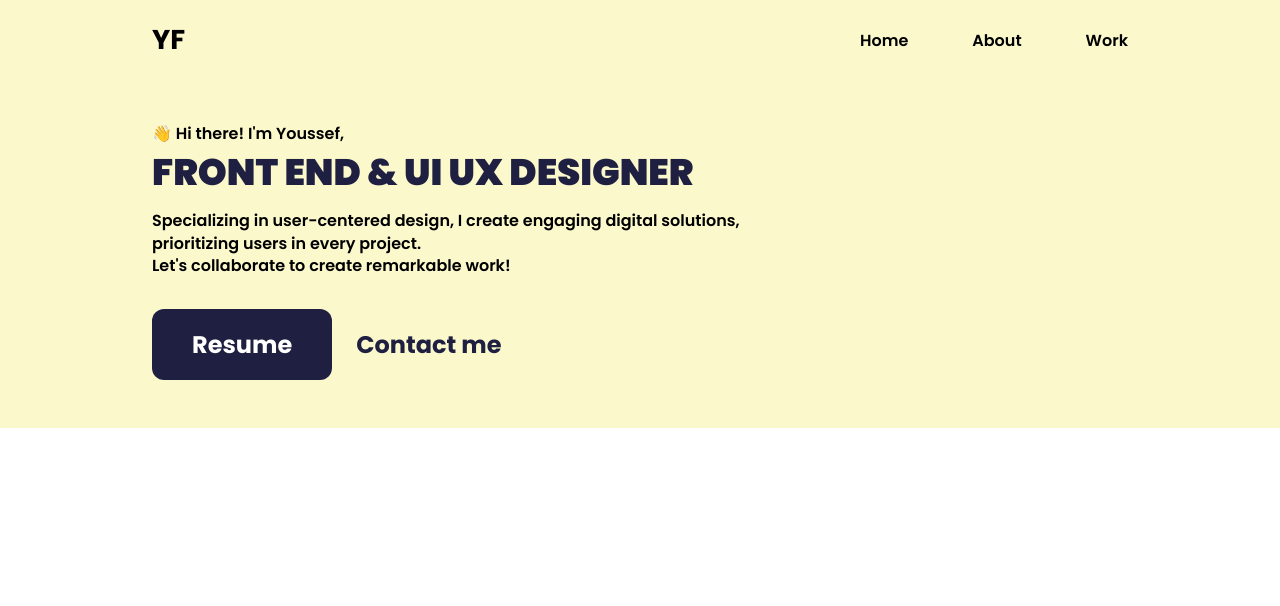
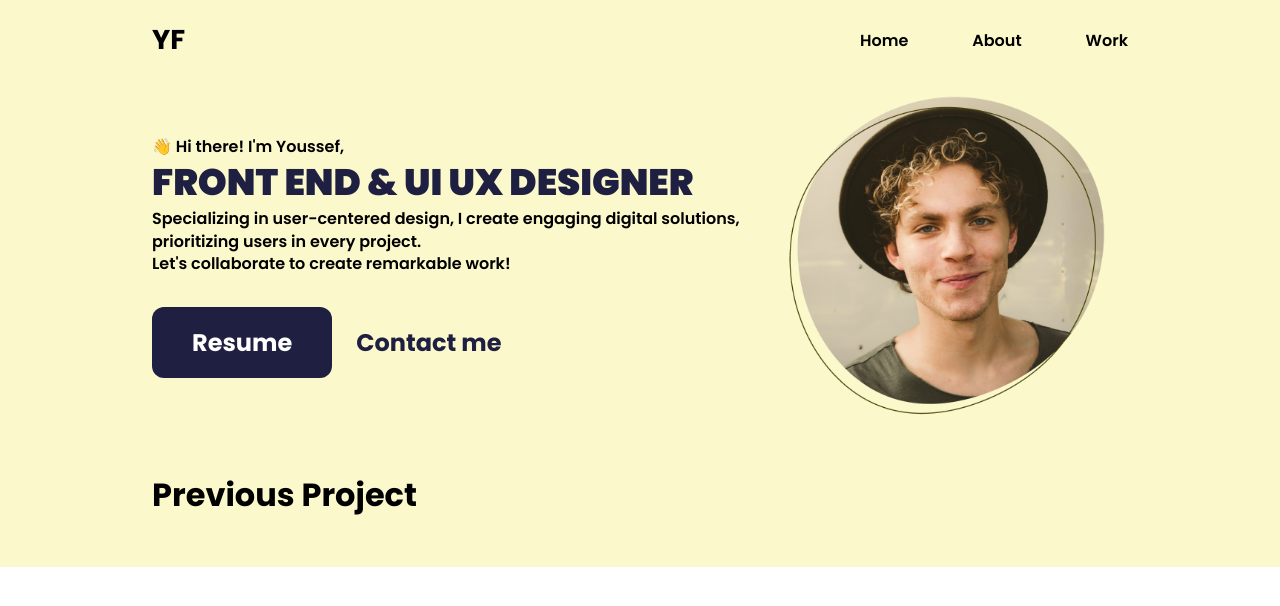
Before and after one commit to YoussefFarhat22/Portfolio_2024, a plain HTML site: page index.html in a window 1280 px wide. Drawn offline with Linux system fonts and the light colour scheme.

Commit message:
add avatar

```diff
--- a/index.html
+++ b/index.html
@@ -30,6 +30,7 @@
             <a href="#"><i class="fa-brands fa-github"></i></a>
           </div> -->
         </div>
+        <div class="intro-container">
           <div class="hero-intro">
             <div class="hero-text">
               <p class="title1">👋 Hi there! I'm Youssef,</p>
@@ -47,6 +48,14 @@
               <a class="contact">Contact me</a>
             </div>
           </div>
+          <div>
+            <img src="images/avatar.PNG" alt="" class="avatar" />
+          </div>
+        </div>
+      </div>
+
+      <div class="projects-section">
+        <h1>Previous Project</h1>
       </div>
     </div>
   </body>
--- a/styles.css
+++ b/styles.css
@@ -25,18 +25,26 @@ ul{
 
   display: flex;
   flex-direction: column;
-  justify-content: center;
+
+
+  overflow-x: hidden;
+  background-color: #FBF8CC;
+
+}
+
+.intro-container{
+  display: flex;
   align-items: center;
-  overflow-x: hidden;
 
+  justify-content: space-between;
 }
 
 .hero-section{
   display: flex;
   flex-direction: column;
 
-  gap: 64px;
-  background-color: #FBF8CC;
+  gap: 32px;
+
   padding-inline:9.5rem;
   padding-top: 1.2rem;
   padding-bottom: 3rem;
@@ -120,7 +128,7 @@ ul{
 font-size: 2.3rem;
 font-weight: 900;
 color: #1F2041;
-margin-bottom: 0.5rem;
+line-height: 1.2;
 }
 
 .hero-intro{
@@ -128,11 +136,14 @@ margin-bottom: 0.5rem;
   flex-direction: column;
   gap: 32px;
 }
+
+
 .hero-text{
   display: flex;
   flex-direction: column;
   gap: 4px;
 }
+
 .CTAs{
   display: flex;
   align-items: center;
@@ -140,6 +151,18 @@ margin-bottom: 0.5rem;
 
 }
 
+.avatar{
+  max-width: 350px;
+  max-height: 350px;
+  margin-left: 15px;
+}
+
+.projects-section{
+
+  padding-inline:9.5rem;
+
+  padding-bottom: 3rem;
+}
 @media (max-width:560px){
 
   .hero-section{
@@ -195,4 +218,11 @@ margin-bottom: 0.5rem;
   .logo{
     margin-top: .7rem;
   }
+  .intro-container{
+    flex-direction: column-reverse;
+  }
+  .avatar{
+    width: 180px;
+    height: 180px;
+  }
 }
```
Also changed, not shown: images/avatar.PNG (added). Lines whose indentation alone changed are shown as unchanged.
